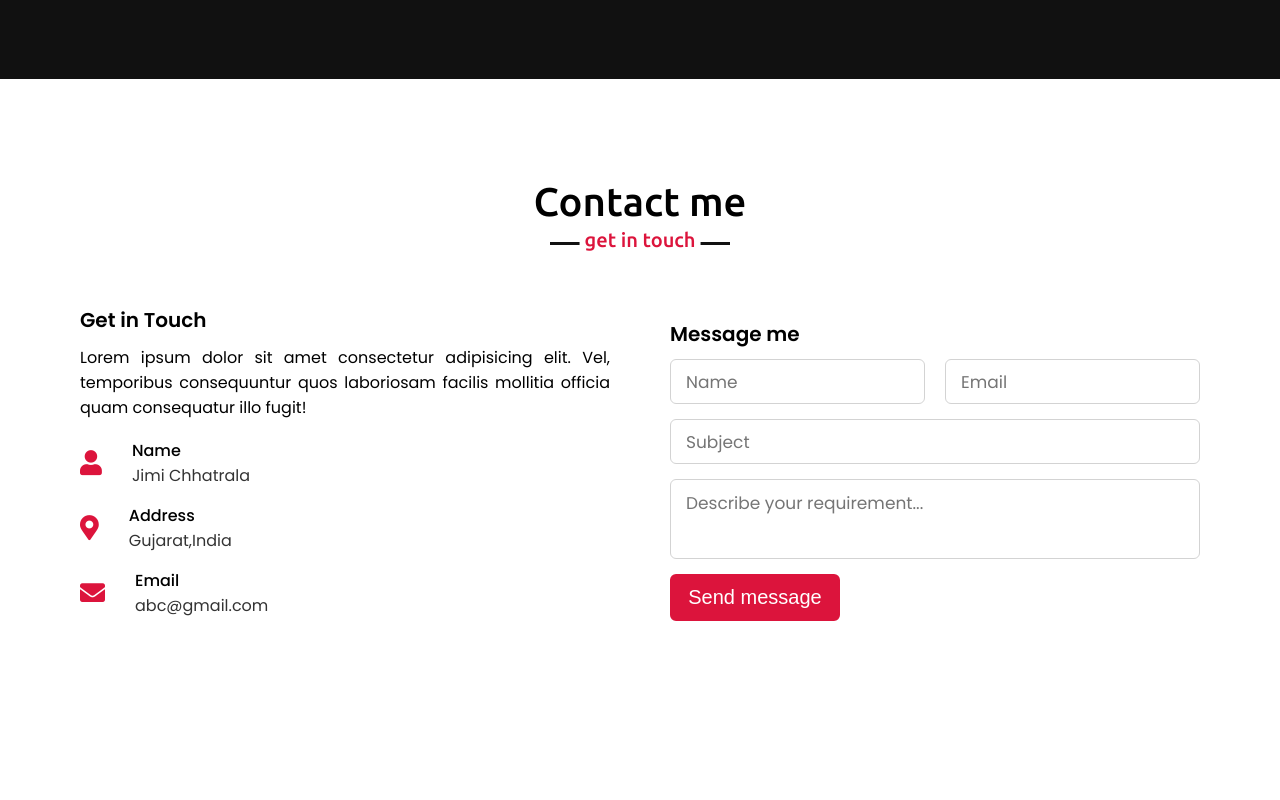
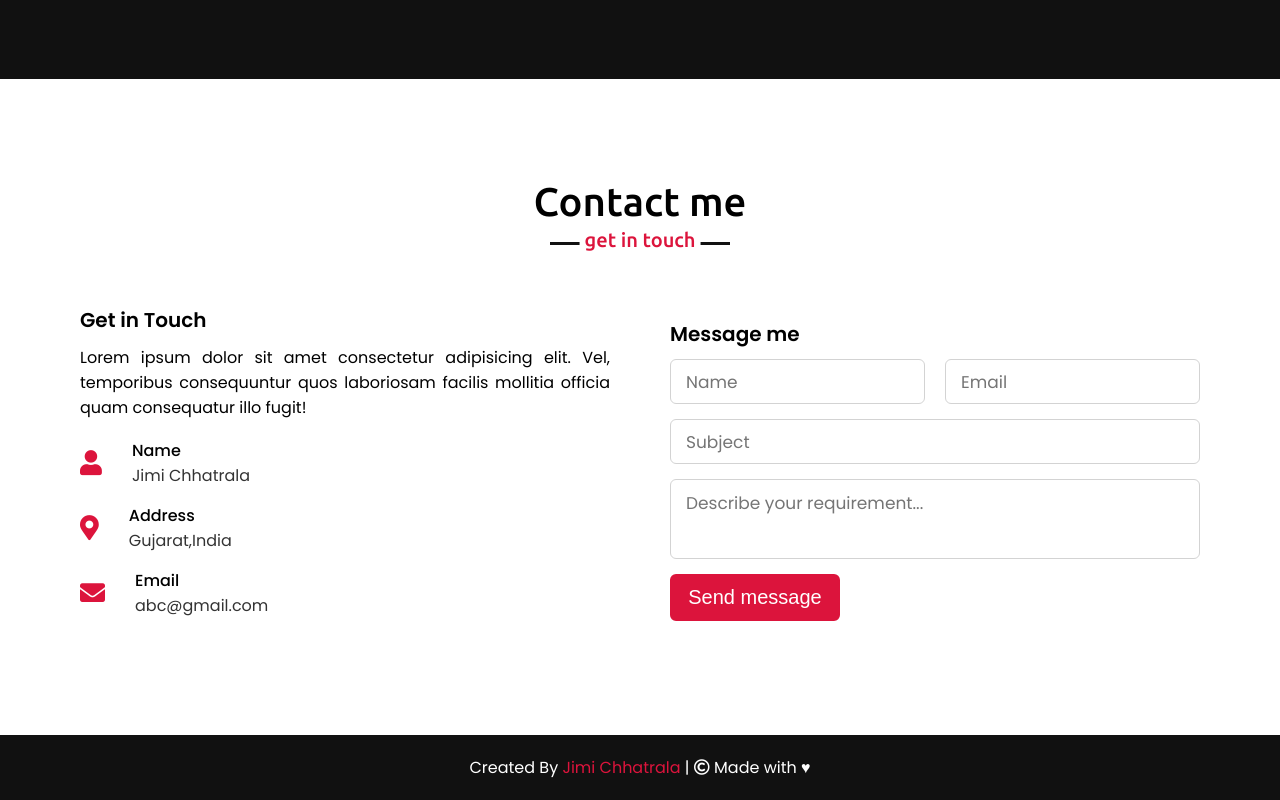
Before and after one commit to Jimi-Chhatrala/responsive-portfolio-web, a plain HTML site: page index.html in a window 1280 px wide. Shown: the part 3310-4110 px from the top of the page. Before the commit the page ends 4045 px from the top, so only its background shows below. Drawn offline with nearby package versions, Linux system fonts and the light colour scheme.

Commit message:
Footer section added

```diff
--- a/index.html
+++ b/index.html
@@ -304,6 +304,15 @@
     </section>
     <!-- CONTACT SECTION END -->
 
+    <!-- FOOTER SECTION START -->
+    <footer>
+      <span>
+        Created By <a href="#">Jimi Chhatrala</a> |
+        <span class="far fa-copyright"></span> Made with &hearts;
+      </span>
+    </footer>
+    <!-- FOOTER SECTION END -->
+
     <script src="./script.js"></script>
   </body>
 </html>
--- a/style.css
+++ b/style.css
@@ -141,7 +141,8 @@ section {
 .services,
 .skills,
 .teams,
-.contact {
+.contact,
+footer {
   font-family: "Poppins", sans-serif;
 }
 
@@ -560,6 +561,24 @@ section .title::after {
 
 /* CONTACT SECTION END  */
 
+/* FOOTER SECTION START  */
+footer {
+  background: #111;
+  padding: 20px 23px;
+  color: #fff;
+  text-align: center;
+}
+
+footer span a {
+  color: crimson;
+  text-decoration: none;
+}
+footer span a:hover {
+  color: crimson;
+  text-decoration: underline;
+}
+/* FOOTER SECTION END  */
+
 /* RESPONSIVE MEDAI QUERY START */
 @media (max-width: 1300px) {
   .home .max-width {
```
